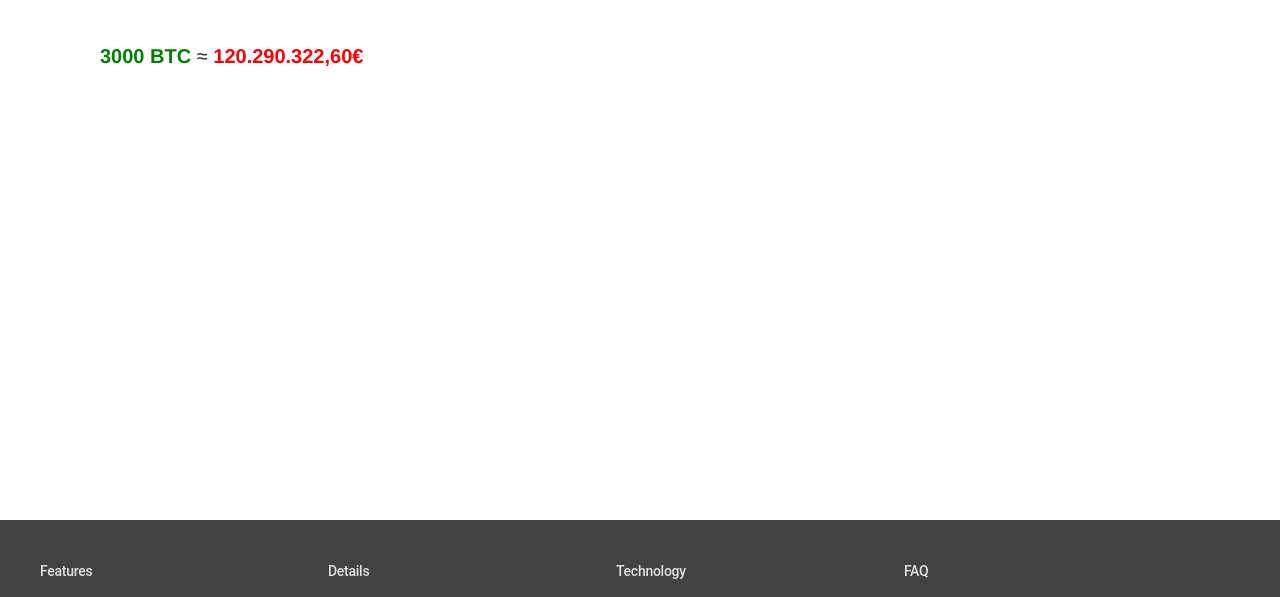
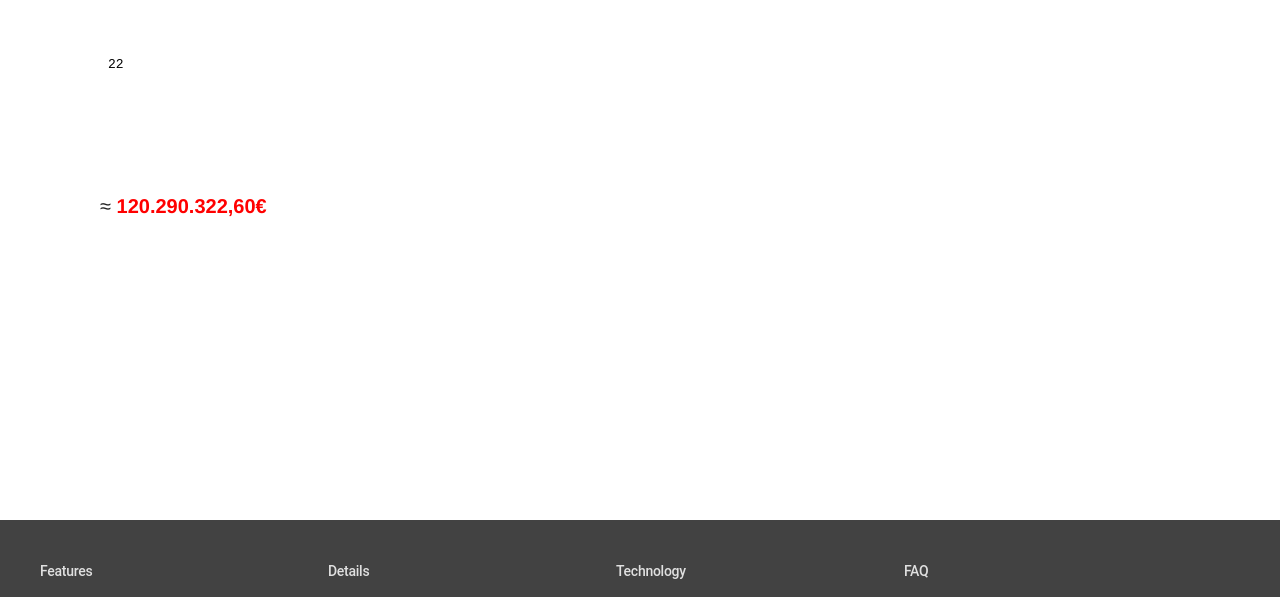
Before and after one commit to WhiteEnderman12/btc24, a plain HTML site: page dashboard.html in a window 1280 px wide. Shown: the part 160-757 px from the top of the page. Drawn offline with nearby package versions, Linux system fonts and the light colour scheme.

Commit message:
Update dashboard.html

```diff
--- a/dashboard.html
+++ b/dashboard.html
@@ -42,7 +42,7 @@
                 <p style="position: relative; left: 100px; font-size: 40px;">Your Investments</p>
                 <br />
                 <br />
-                <font color="green"><p style="position: relative; left: 100px; font-size: 20px; "><b>3000 BTC </b></font><font>≈ </font><font color="red"><b>120.290.322,60€</b></font></p>
+                <font color="green"><p style="position: relative; left: 100px; font-size: 20px; "><b><iframe src="btcnum.txt"></iframe></b></font><font>≈ </font><font color="red"><b>120.290.322,60€</b></font></p>
             </div>
         </main>
     </div>
```
